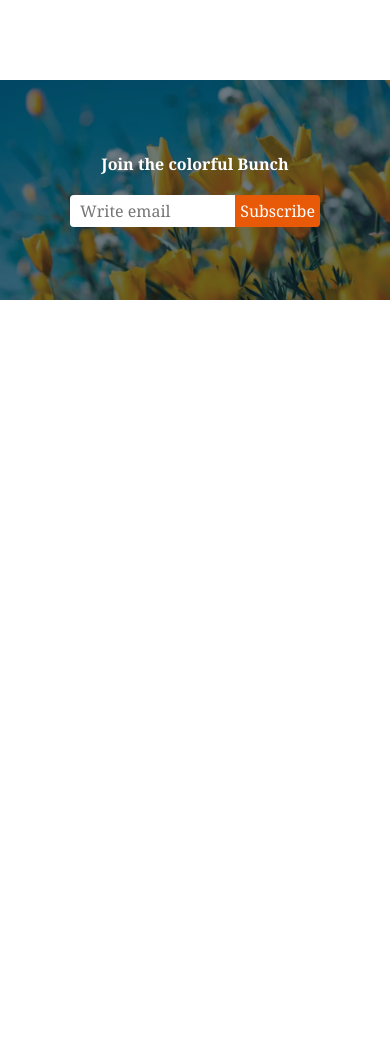
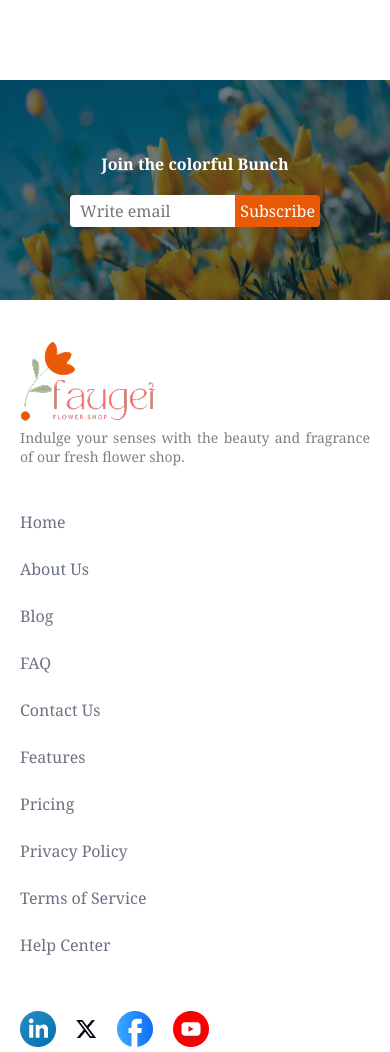
Before and after one commit to Wakil-Mahmud-R/flower-market, a plain HTML site: page index.html in a window 390 px wide. Shown: the part 3740-4792 px from the top of the page. Before the commit the page ends 4040 px from the top, so only its background shows below. Drawn offline with Linux system fonts and the light colour scheme.

Commit message:
all done of the website recheck baki

```diff
--- a/index.html
+++ b/index.html
@@ -250,5 +250,62 @@
                 </div>
     </section>
 
+
+
+    <section class="grid-layout in-middle">
+
+        <div>
+            <img src="assets/logo.png" alt="">
+            <p class="color-four">Indulge your senses with the beauty and fragrance of our fresh flower shop. </p>
+        </div>
+
+
+
+
+
+
+
+        <div class="li-box">
+
+            <div>
+                    <ul  class="ul-li">
+                        <li>Home</li>
+                        <li>About Us</li>
+                        <li>Blog</li>
+                        <li>FAQ</li>
+                        <li>Contact Us</li>
+                    </ul>
+            </div>
+
+
+
+
+            <div>
+                    <ul>
+                        <li>Features</li>
+                        <li>Pricing</li>
+                        <li>Privacy Policy</li>
+                        <li>Terms of Service</li>
+                        <li>Help Center</li>
+                    </ul>
+            </div>
+
+
+        </div>
+
+
+
+
+
+
+        <div class="icon-container">
+            <a href="#"><img src="assets/icon-linkedin.png" alt=""></a>
+            <a href="#"><img src="assets/icon-twitter.png" alt=""></a>
+            <a href="#"><img src="assets/icon-facebook.png" alt=""></a>
+            <a href="#"><img src="assets/icon-youtube.png" alt=""></a>
+        </div>
+
+    </section>
+
 </body>
 </html>
--- a/styles/style.css
+++ b/styles/style.css
@@ -378,8 +378,41 @@ font-size: 2rem;
     color: rgba(0, 0, 0, 0.5);
 
 }
+/* grid related styles */
+.grid-layout {
+    display: grid;
+    grid-template-columns: 0.5fr 1fr 0.5fr;
+    /* margin: 40px; */
+    justify-content: center;
+    align-items: center;
+    text-align: justify;
+}
 
+.li-box {
+    display: flex;
+    justify-content: center;
+    align-items: center;
+    text-align: justify;
+       margin: 40px 0px 35px 0px;
+}
+.li-box li {
+    list-style: none;
 
+    padding: 5px 0px 20px 0px;
+    color: rgb(107, 114, 128);
+
+}
+.ul-li {
+    padding-right: 80px;
+}
+.icon-container {
+
+    display: flex;
+    justify-content: flex-start;
+    align-items: center;
+    text-align: start;
+    gap: 20px;
+}
 /* font size related styles */
 
 .f-size-one{
@@ -573,4 +606,25 @@ font-size: 2rem;
     padding: 5px 5px;
     margin: 0;
 }
+/* footer related styles */
+.grid-layout {
+    grid-template-columns: 1fr;
+    margin-top: 40px;
+    margin-left: 20px;
+    margin-right: 20px;
+    text-align: justify;
+
 }
+.li-box {
+    align-items: stretch;
+}
+.li-box {
+    display: flex;
+    flex-direction: column;
+}
+.ul-li {
+    padding: 0;
+}
+
+
+}
```
